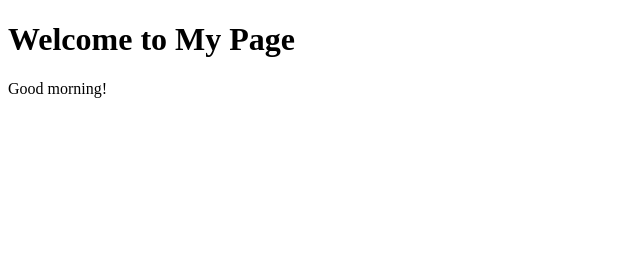
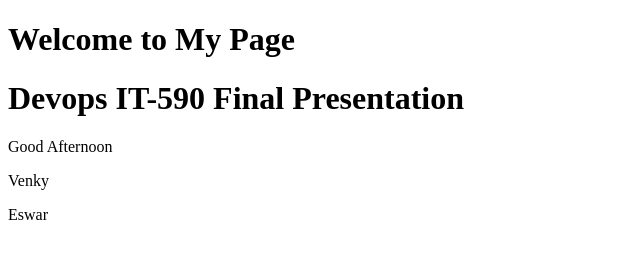
Before and after one commit to venky2821/kubernetes, a plain HTML site: page myapp/index.html in a window 1280 px wide. Shown: the whole page, without its empty margins (0-640 px from the left). Drawn offline with Linux system fonts and the light colour scheme.

Commit message:
Update index.html

```diff
--- a/myapp/index.html
+++ b/myapp/index.html
@@ -8,7 +8,15 @@
 <body>
     <div class="container">
         <h1>Welcome to My Page</h1>
-        <p>Good morning!</p>
+
+        <h1>      </h1>
+
+        <h1>Devops IT-590 Final Presentation</h1>
+
+
+        <p>Good Afternoon</p>
+        <p> Venky</p>
+        <p> Eswar</p>
     </div>
 </body>
 </html>
```
